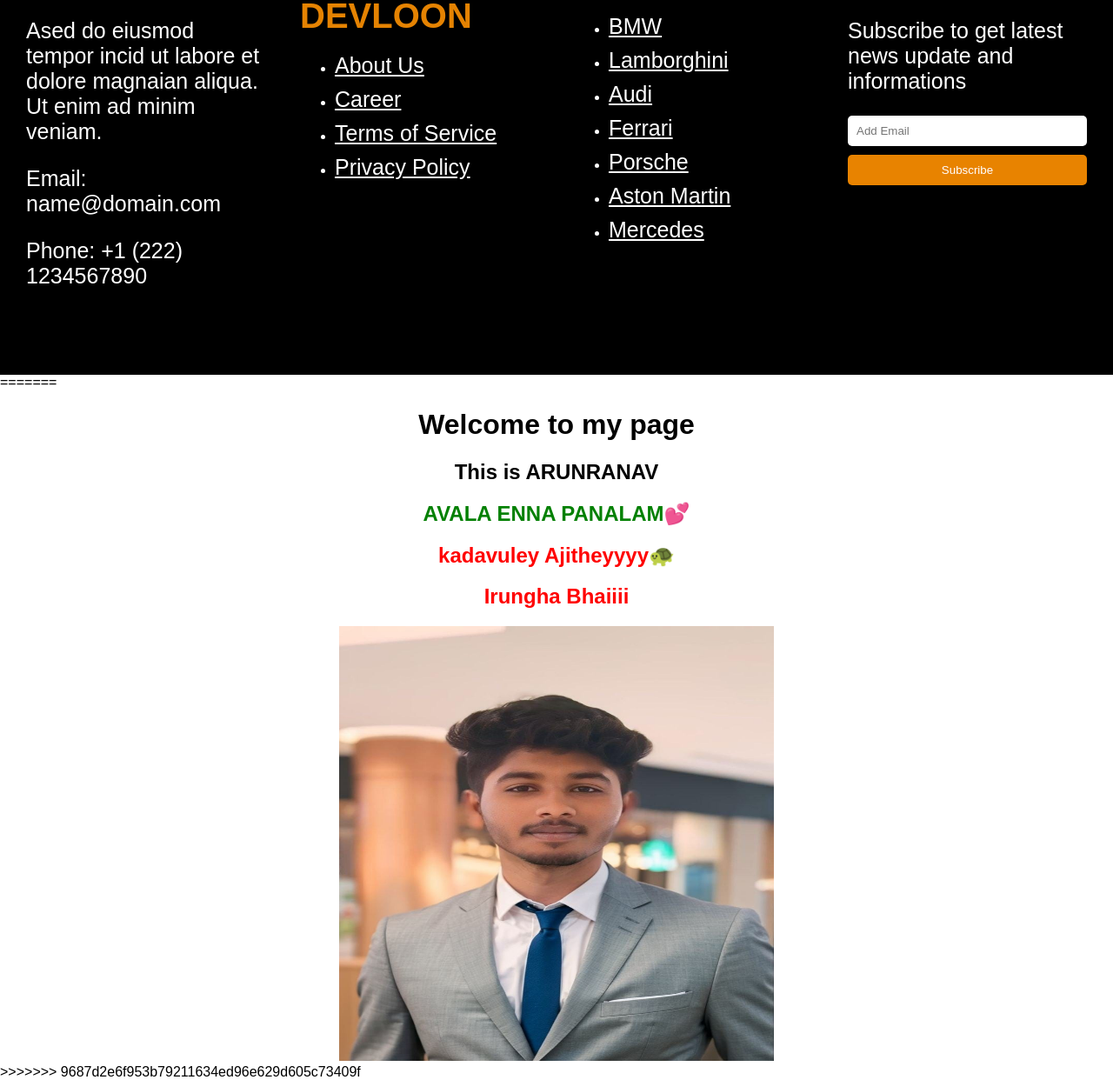
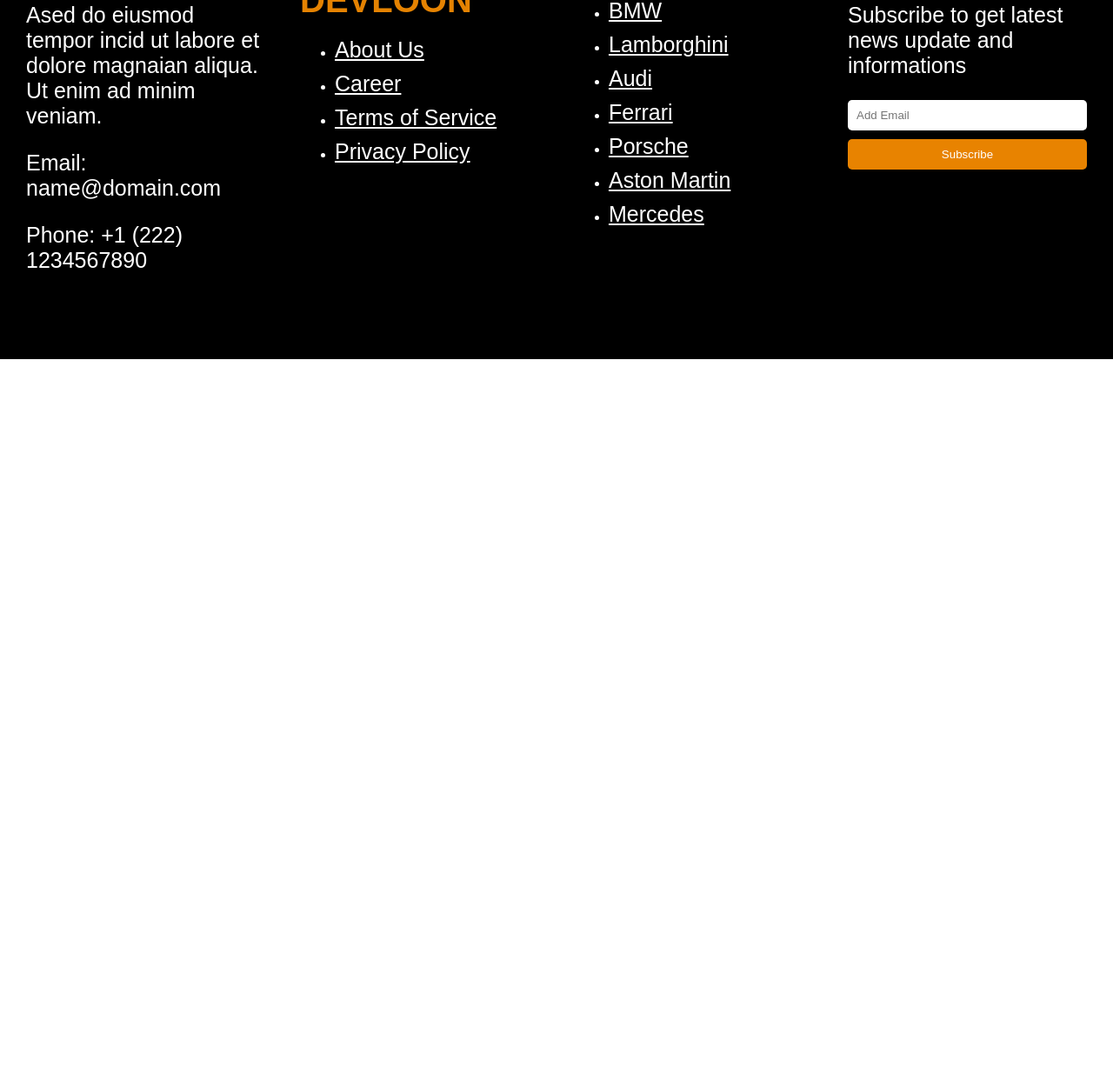
Before and after one commit to arunpranav0803/devops, a plain HTML site: page index.html in a window 1280 px wide. Shown: the part 7340-8582 px from the top of the page at 87% size. After the commit the page ends 7753 px from the top, so only its background shows below. Drawn offline with Linux system fonts and the light colour scheme.

Commit message:
Update index.html

```diff
--- a/index.html
+++ b/index.html
@@ -3,7 +3,7 @@
 <head>
     <meta charset="UTF-8">
     <meta name="viewport" content="width=device-width, initial-scale=1.0">
-<<<<<<< HEAD
+
     <title>CarVilla</title>
     <link rel="stylesheet" href="temp3.css">
     <link rel="shortcut icon" href="https://encrypted-tbn0.gstatic.com/images?q=tbn:ANd9GcSAJ3xvs5udj12jxMG2_mtHNk-DxTufhuHJk49FQt28t8Wzj-aFN7APyHMRNJTkS8X2-4g&usqp=CAU" type="image/x-icon">
@@ -330,19 +330,3 @@
     </footer>
 
     </body>
-=======
-    <title>Deployed</title>
-</head>
-<body>
-    <center>
-    <h1>Welcome to my page</h1>
-        <h2> This is ARUNRANAV</h2>
-        <h2 style="color:green;">AVALA ENNA PANALAM💕</h2>
-         <h2 style="color:red;">kadavuley Ajitheyyyy🐢</h2>
-
-        <h2 style="color: red;">Irungha Bhaiiii</h2>
-    <img src="1.jpg" alt="" height="500px" width="500px">
-</center>
-</body>
->>>>>>> 9687d2e6f953b79211634ed96e629d605c73409f
-</html>
```
